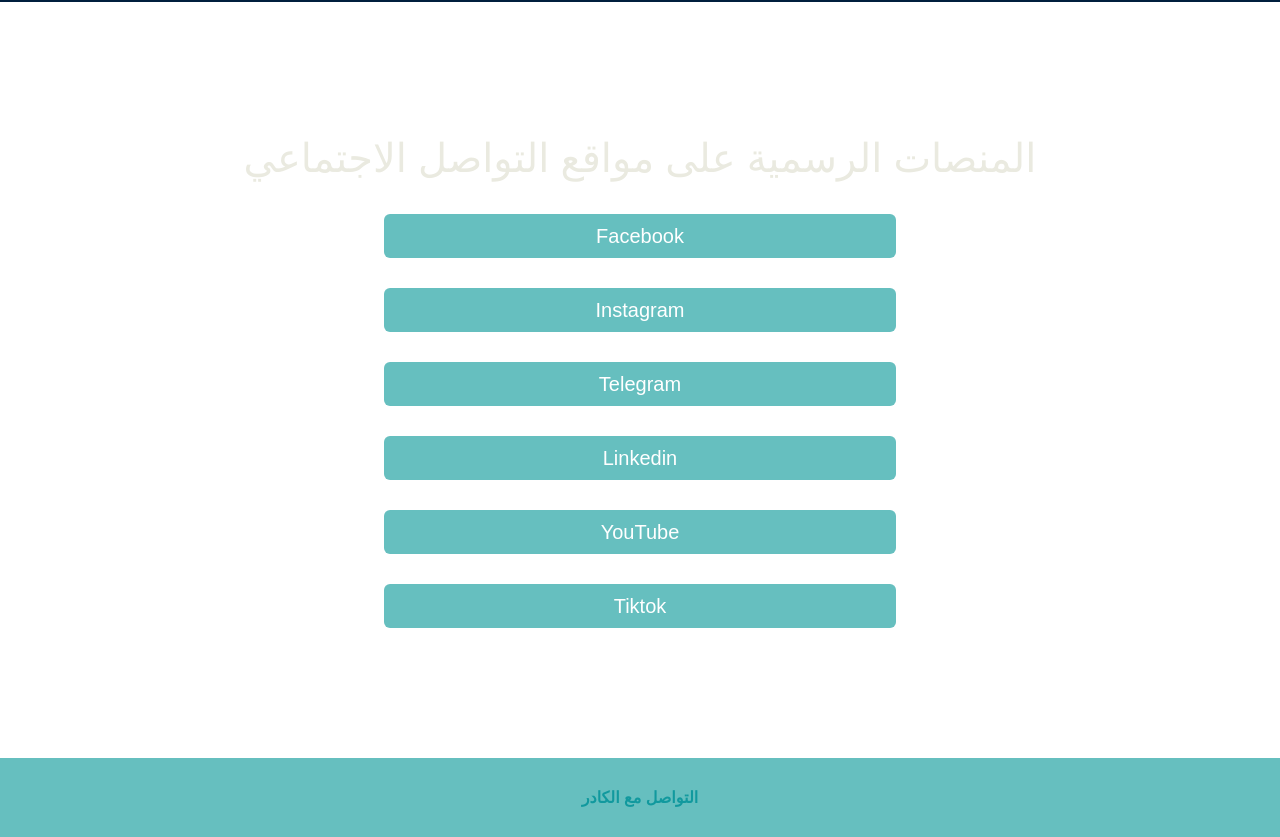
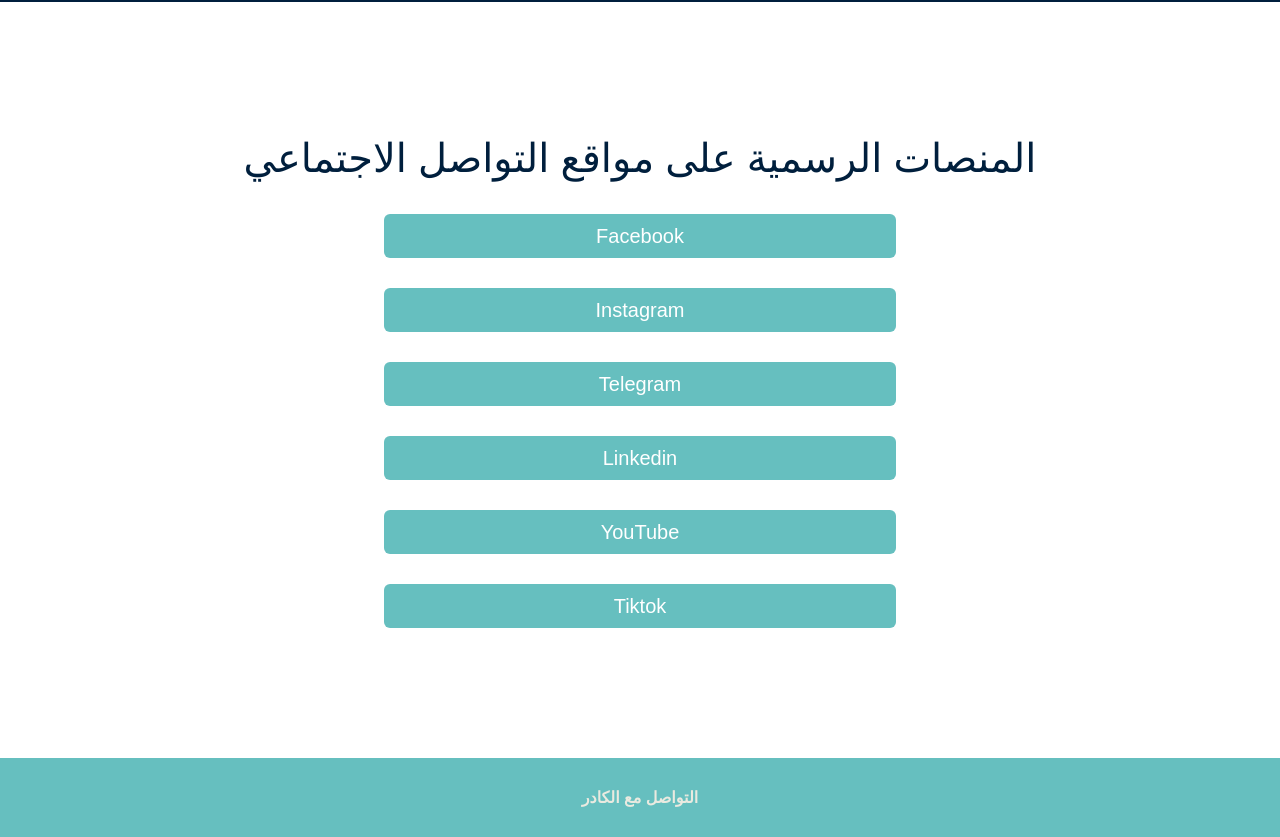
Before and after one commit to AraEngAcademy/AEA, a plain HTML site: page index.html in a window 1280 px wide. Shown: the part 1200-2037 px from the top of the page. Drawn offline with Linux system fonts and the light colour scheme.

Commit message:
Update styles.css

```diff
--- a/css/styles.css
+++ b/css/styles.css
@@ -28,12 +28,15 @@
   font-size: 2.5rem;
   font-weight: normal;
 }
+.middle-container h2 {
+  color: #001F3D;
+}
 h3 {
   color: #EAEAE0;
   font-family: 'Montserrat', sans-serif;
 }
 a {
-  color: #11999E;
+  color: #EAEAE0;
 }
 hr {
   border-style: none;
@@ -72,7 +75,7 @@
   display: block;
   position: relative;
   margin: 30px 30%;
-  background: #66BFBF;
+  background: #001F3D;
   background-image: -webkit-linear-gradient(top, #66BFBF, #2980b9);
   background-image: -moz-linear-gradient(top, #66BFBF, #2980b9);
   background-image: -ms-linear-gradient(top, #66BFBF, #2980b9);
```
